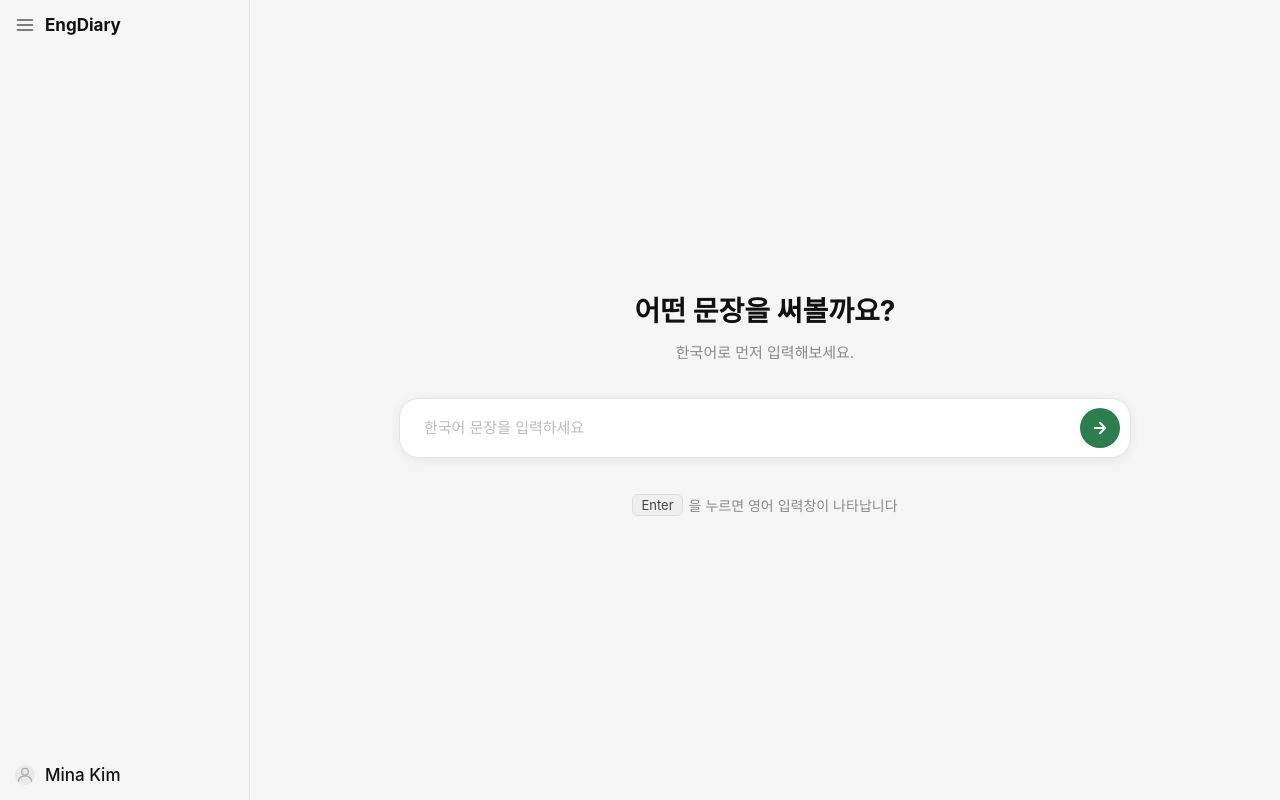
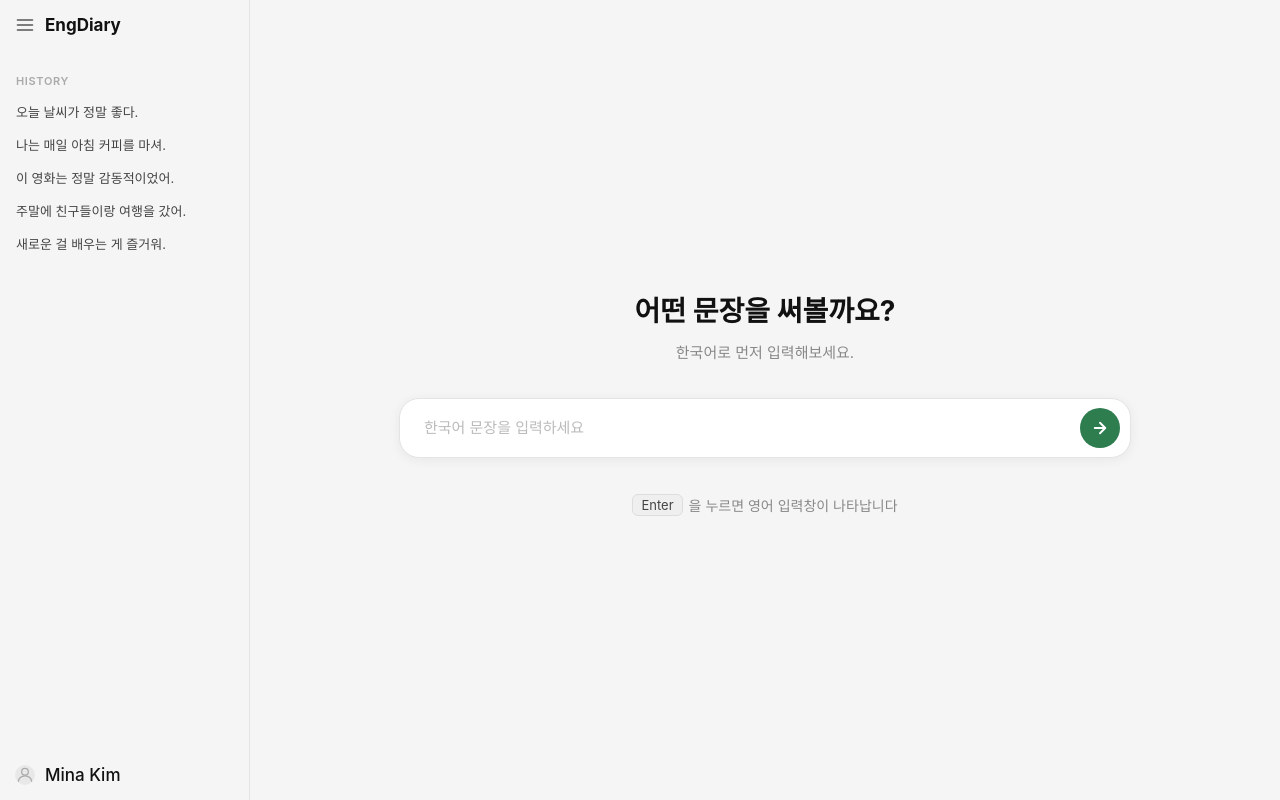
Before and after one commit to wonderminah/Translation-Practice, a React (Vite) app: page / in a window 1280 px wide. Built offline with nearby package versions, Linux system fonts and the light colour scheme; no server answers.

Commit message:
사이드바에 mock 문장 추가

```diff
--- a/src/components/Layout.css
+++ b/src/components/Layout.css
@@ -7,7 +7,7 @@
   flex-shrink: 0;
   display: flex;
   flex-direction: column;
-  padding: 15px;
+  padding: 8px;
   background: #f5f5f5;
   border-right: 1px solid #e4e4e4;
   overflow: hidden;
@@ -21,6 +21,7 @@
   gap: 10px;
   margin-bottom: 32px;
   white-space: nowrap;
+  padding: 7px;
 }
 
 .sidebar__menu-btn {
@@ -59,9 +60,53 @@
 
 /* Collapsed state */
 .sidebar--collapsed .sidebar__logo-text,
-.sidebar--collapsed .sidebar__name-text {
+.sidebar--collapsed .sidebar__name-text,
+.sidebar--collapsed .sidebar__history {
   opacity: 0;
   pointer-events: none;
+}
+
+/* History section */
+.sidebar__history {
+  display: flex;
+  flex-direction: column;
+  gap: 4px;
+  opacity: 1;
+  transition: opacity 0.15s ease;
+  overflow: hidden;
+}
+
+.sidebar__section-label {
+  font-size: 11px;
+  font-weight: 600;
+  color: #aaa;
+  text-transform: uppercase;
+  letter-spacing: 0.06em;
+  padding: 0 8px;
+  margin-bottom: 4px;
+  white-space: nowrap;
+}
+
+.sidebar__session-list {
+  list-style: none;
+  display: flex;
+  flex-direction: column;
+  gap: 2px;
+}
+
+.sidebar__session-item {
+  font-size: 13px;
+  color: #444;
+  padding: 6px 8px;
+  border-radius: 6px;
+  cursor: pointer;
+  white-space: nowrap;
+  overflow: hidden;
+  text-overflow: ellipsis;
+}
+
+.sidebar__session-item:hover {
+  background: #ebebeb;
 }
 
 /* Bottom section */
@@ -70,6 +115,7 @@
   display: flex;
   flex-direction: row;
   gap: 10px;
+  padding: 7px;
 }
 
 .sidebar__avatar {
--- a/src/components/Layout.tsx
+++ b/src/components/Layout.tsx
@@ -4,6 +4,14 @@ import './Layout.css'
 
 const SIDEBAR_EXPANDED = 250
 const SIDEBAR_COLLAPSED = 50
+
+const MOCK_SESSIONS = [
+  { id: '1', origin: '오늘 날씨가 정말 좋다.' },
+  { id: '2', origin: '나는 매일 아침 커피를 마셔.' },
+  { id: '3', origin: '이 영화는 정말 감동적이었어.' },
+  { id: '4', origin: '주말에 친구들이랑 여행을 갔어.' },
+  { id: '5', origin: '새로운 걸 배우는 게 즐거워.' },
+]
 
 export default function Layout() {
   const navigate = useNavigate()
@@ -30,6 +38,17 @@ export default function Layout() {
           <span className="sidebar__logo-text" onClick={() => navigate('/')}>EngDiary</span>
         </div>
 
+        <div className="sidebar__history">
+          <span className="sidebar__section-label">History</span>
+          <ul className="sidebar__session-list">
+            {MOCK_SESSIONS.map((s) => (
+              <li key={s.id} className="sidebar__session-item">
+                {s.origin}
+              </li>
+            ))}
+          </ul>
+        </div>
+
         <div className="sidebar__bottom">
           <div className="sidebar__avatar">
             <svg width="20" height="20" viewBox="0 0 24 24" fill="none" stroke="#aaa" strokeWidth="1.5">
```
